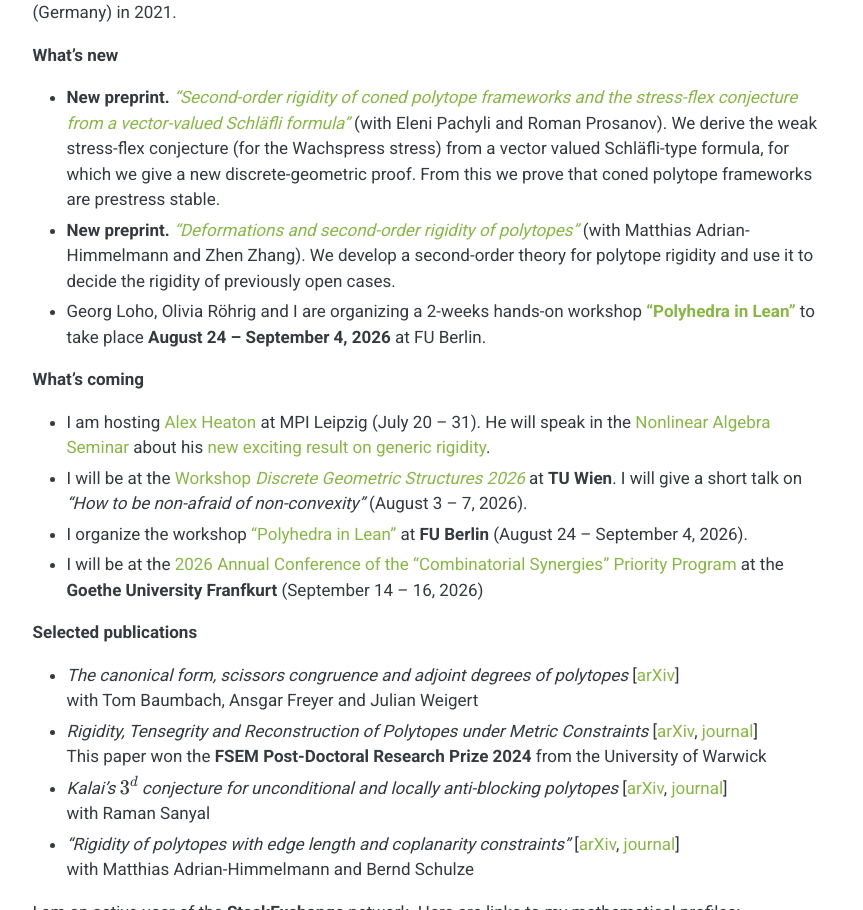
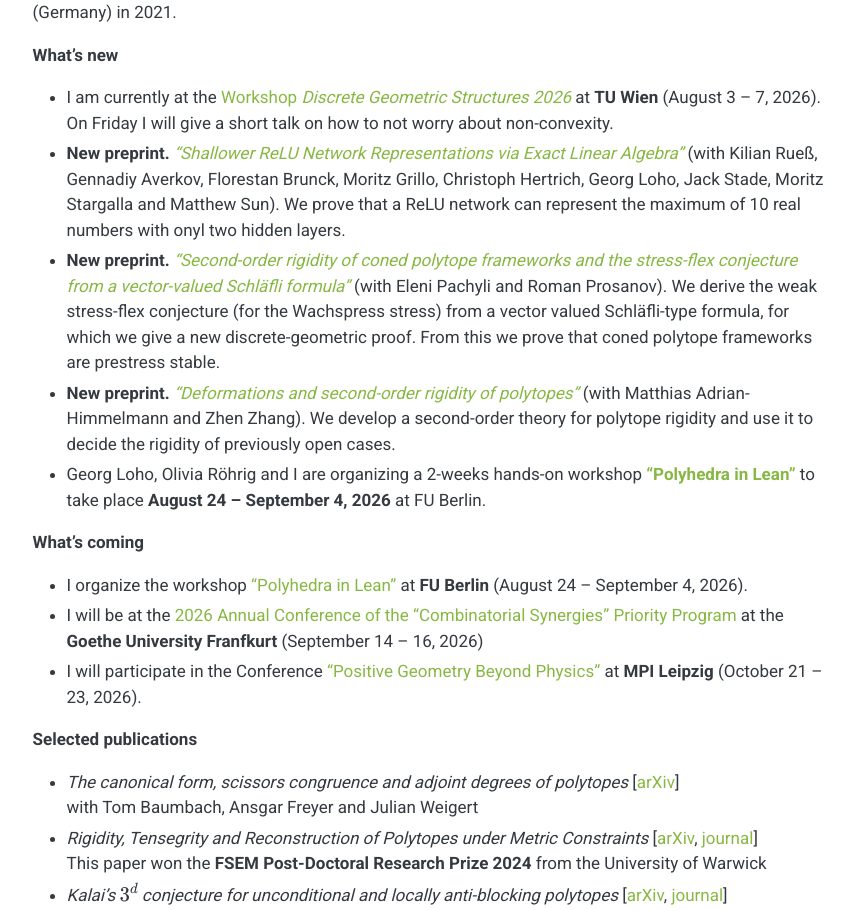
Before and after one commit to martinwintermath/martinwintermath.github.io, a plain HTML site: page index.html in a window 1280 px wide. Shown: the part 512-1422 px from the top of the page, without its empty margins (208-1071 px from the left). Drawn offline with nearby package versions, Linux system fonts and the light colour scheme.

Commit message:
add preprint + update front page

```diff
--- a/index.html
+++ b/index.html
@@ -155,16 +155,18 @@ I am principal investigator in the priority program ["Combinatorial Synergies"](
 <p>Until 2025 I was <a href="https://www.math-berlin.de/bms-faculty/dirichlet-postdoctoral-program">Dirichlet fellow</a> at TU Berlin. Before I was postdoc at the <a href="https://warwick.ac.uk/fac/sci/maths/">University of Warwick</a> (UK). I got my PhD from <a href="https://www.tu-chemnitz.de/mathematik/">TU Chemnitz</a> (Germany) in 2021.</p>
 <p><strong>What’s new</strong></p>
 <ul>
+<li>I am currently at the <a href="https://www.geometrie.tuwien.ac.at/ig/events/dgs2026/">Workshop <em>Discrete Geometric Structures 2026</em></a> at <strong>TU Wien</strong> (August 3 – 7, 2026). On Friday I will give a short talk on how to not worry about non-convexity.</li>
+<li><strong>New preprint.</strong> <a href="https://arxiv.org/abs/2607.21651"><em>“Shallower ReLU Network Representations via Exact Linear Algebra”</em></a> (with Kilian Rueß, Gennadiy Averkov, Florestan Brunck, Moritz Grillo, Christoph Hertrich, Georg Loho, Jack Stade, Moritz Stargalla and Matthew Sun). We prove that a ReLU network can represent the maximum of 10 real numbers with onyl two hidden layers.</li>
 <li><strong>New preprint.</strong> <a href="https://arxiv.org/abs/2607.14878"><em>“Second-order rigidity of coned polytope frameworks and the stress-flex conjecture from a vector-valued Schläfli formula”</em></a> (with Eleni Pachyli and Roman Prosanov). We derive the weak stress-flex conjecture (for the Wachspress stress) from a vector valued Schläfli-type formula, for which we give a new discrete-geometric proof. From this we prove that coned polytope frameworks are prestress stable.</li>
 <li><strong>New preprint.</strong> <a href="https://arxiv.org/pdf/2607.09252"><em>“Deformations and second-order rigidity of polytopes”</em></a> (with Matthias Adrian-Himmelmann and Zhen Zhang). We develop a second-order theory for polytope rigidity and use it to decide the rigidity of previously open cases.</li>
 <li>Georg Loho, Olivia Röhrig and I are organizing a 2-weeks hands-on workshop <a href="https://mathconf.eu/pil-fub-2026/"><strong>“Polyhedra in Lean”</strong></a> to take place <strong>August 24 – September 4, 2026</strong> at FU Berlin.</li>
 </ul>
 <p><strong>What’s coming</strong></p>
+<!--* I am hosting [Alex Heaton](https://sites.google.com/view/alexander-heaton/home) at MPI Leipzig (July 20 -- 31). He will speak in the [Nonlinear Algebra Seminar](https://www.mis.mpg.de/de/nonlinear-algebra/events) about his [new exciting result on generic rigidity](https://arxiv.org/abs/2604.05442).-->
 <ul>
-<li>I am hosting <a href="https://sites.google.com/view/alexander-heaton/home">Alex Heaton</a> at MPI Leipzig (July 20 – 31). He will speak in the <a href="https://www.mis.mpg.de/de/nonlinear-algebra/events">Nonlinear Algebra Seminar</a> about his <a href="https://arxiv.org/abs/2604.05442">new exciting result on generic rigidity</a>.</li>
-<li>I will be at the <a href="https://www.geometrie.tuwien.ac.at/ig/events/dgs2026/">Workshop <em>Discrete Geometric Structures 2026</em></a> at <strong>TU Wien</strong>. I will give a short talk on <em>“How to be non-afraid of non-convexity”</em> (August 3 – 7, 2026).</li>
 <li>I organize the workshop <a href="https://mathconf.eu/pil-fub-2026/">“Polyhedra in Lean”</a> at <strong>FU Berlin</strong> (August 24 – September 4, 2026).</li>
 <li>I will be at the <a href="https://www.combinatorial-synergies.de/activities/2026-09_AnnualConference/">2026 Annual Conference of the “Combinatorial Synergies” Priority Program</a> at the <strong>Goethe University Franfkurt</strong> (September 14 – 16, 2026)</li>
+<li>I will participate in the Conference <a href="https://www.mis.mpg.de/events/series/positive-geometry-beyond-physics">“Positive Geometry Beyond Physics”</a> at <strong>MPI Leipzig</strong> (October 21 – 23, 2026).</li>
 </ul>
 <p><strong>Selected publications</strong></p>
 <ul>
```
Also changed, not shown: publications.html (+11 -0 lines).
